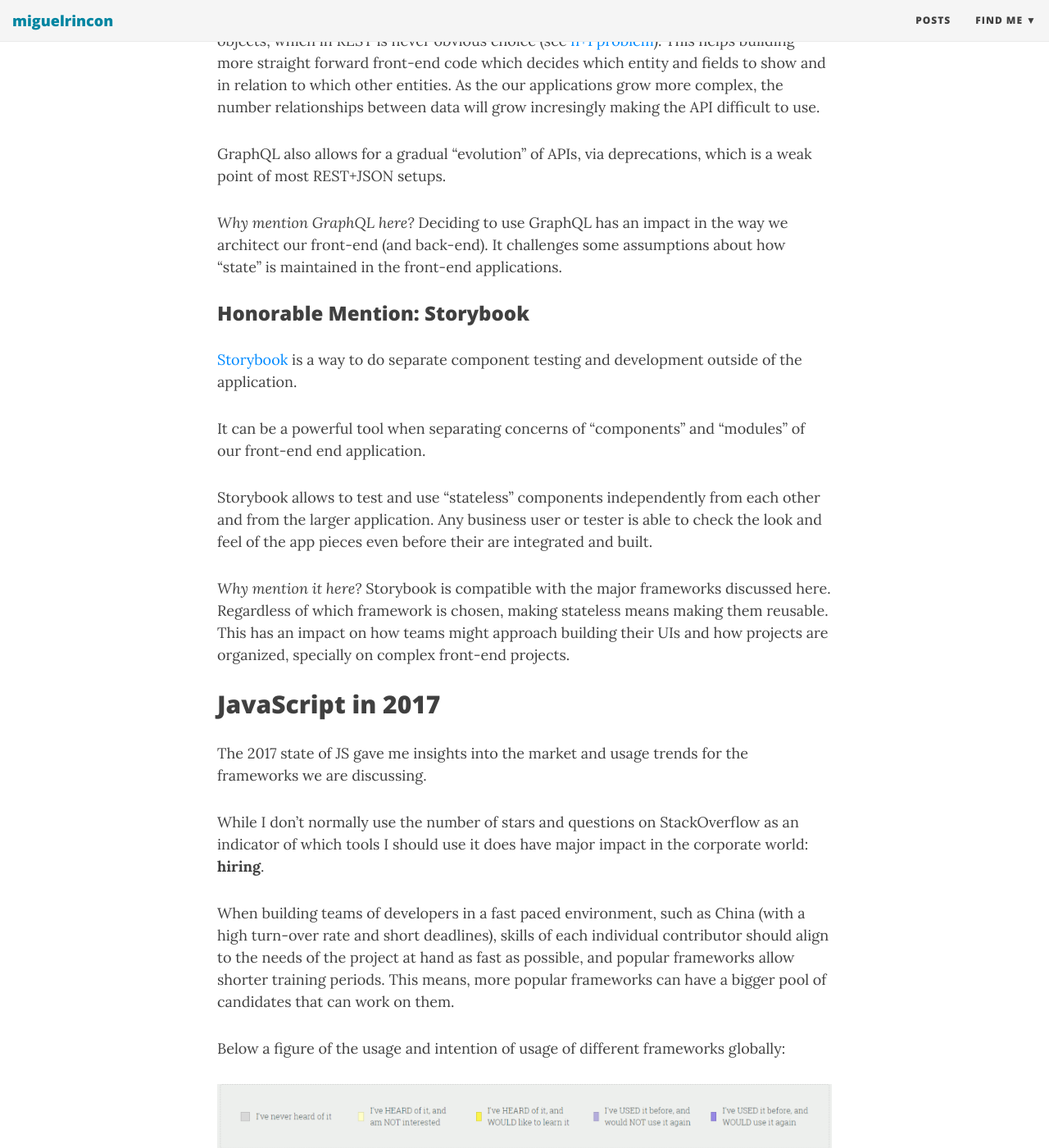
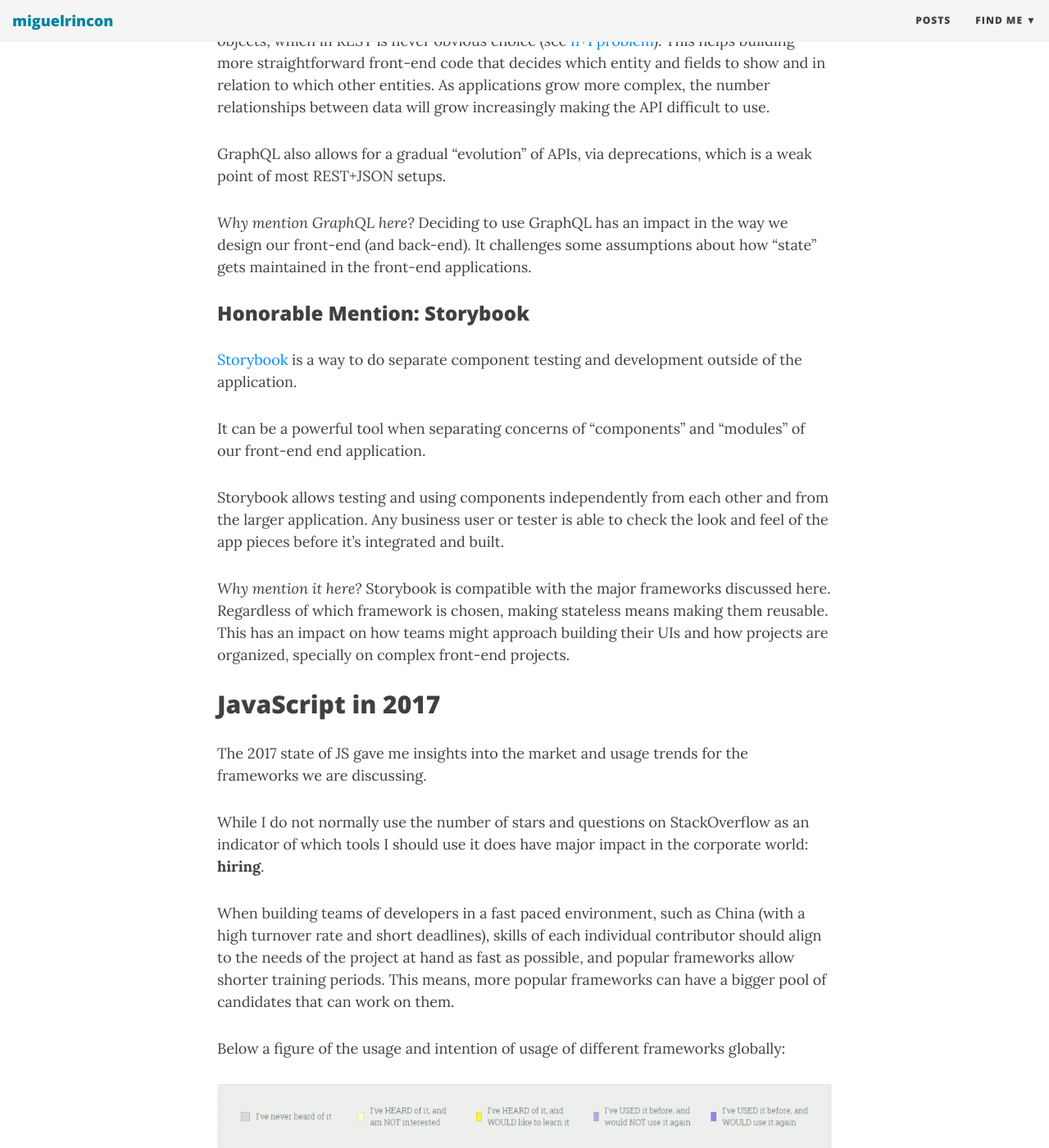
Before and after one commit to miguelrincon/miguelrincon.github.io, a Jekyll site: the page built from _posts/2018-02-15-frontend-frameworks-comparison.md, in a window 1280 px wide and 1400 px high, scrolled down 3214 px. Shown: the whole window at 82% size. Built offline with Jekyll 4.4.1, drawn with Linux system fonts in a browser that asks for light colours; nearby versions of some CDN libraries; some of the changed text lies outside the part shown.

Commit message:
Fixed typos and grammar in article

```diff
--- a/_posts/2018-02-15-frontend-frameworks-comparison.md
+++ b/_posts/2018-02-15-frontend-frameworks-comparison.md
@@ -1,10 +1,10 @@
 ---
 layout: post
 title: "Front-end Frameworks comparison"
-subtitle: A non-technical dicussion of JS frameworks
+subtitle: A dicussion of JS frameworks for non-expert colleagues
 ---
 
-In my role as Web Architect I was asked to compare JavaScript front-end frameworks. I wanted to help my team select one framework that was going to be used for most new projects, which exist in different teams, environments and costs ranges.
+In my role as Web Architect, I was asked to compare JavaScript front-end frameworks. I wanted to help my team select one framework that for new projects, in different teams, environments and customer budget ranges.
 
 The criteria I chose was not necessarily only technical, but meant to help our company adapt to a new market of technologies, which had stalled in the recent months due to a case of organizational "analysis paralysis".
 
@@ -14,7 +14,7 @@
 
 ## The competitors
 
-There are three main competitors for the position of "popular" JS frameworks. While there is not a single "winner", we should select one which can help us achieve our business goals in most cases.
+There are three main competitors for the position of "popular" JS frameworks. While there is not a single "winner", we should select one that can help us achieve our business goals in most cases.
 
 Three are obvious JS competitors: Angular, React, VueJS.
 
@@ -38,17 +38,17 @@
 
 Facebook, the original creator of React, switched from the confusing "BSD + Patents" license to the MIT license to the relief of corporate users, which were concerned that the patents of some of their products might be lost to Facebook be introducing React to their stack.
 
-Large applications built in React might suffer from tight-coupling, so solutions such as Redux and functional programming are used to solve them. This comes a the cost of using higher level of abstractions when building functionality that could be more simple.
+Large applications built in React might suffer from tight coupling, so solutions such as Redux and functional programming are used to solve them. This comes at the cost of using higher level of abstractions when building functionality that could be more simple.
 
 ### VueJS
 
 Vue 2.0 was released in September 2016, which is the stable development version.
 
-Unlike the two previous competitors, it is not funded by a large corporation, and it is partly crowdfunded. The community offers grassroots donations support to it.
+Unlike the two previous competitors, a large corporation does not fund it, and it is partly crowdfunded. The community offers grassroots donations support to it.
 
 It is fast growing as an alternative tool globally, however, since its creator, Evan You, is from China, it is also popular and relevant inside the country, which can be an advantage when finding development talent there.
 
-Additionally as an example of partenrships of VueJS, Laravel, one of the popular new PHP frameworks bundles VueJS by default. Out of the box, they use of VueJS to do part of the presentational logic.
+Additionally as an example of partnerships of VueJS, Laravel, one of the popular new PHP frameworks bundles VueJS by default. Out of the box, they use of VueJS to do part of the presentational logic.
 
 VueJS does not offer a complete landscape solution for mobile apps. Unlike React and Angular, a fractioned mobile offer might represent more difficulty when creating mobile apps (there is no obvious equivalent of VueJS Native).
 
@@ -64,11 +64,11 @@
 
 It uses two main kinds of query, which are use to fulfill get role of the HTTP verbs called: via ExecuteQuery (replacing GET) and ExecuteMutation (replacing POST, PUT, DELETE).
 
-GraphQL helps in solving endless discussions around how to map relationships between objects, which in REST is never obvious choice (see [n+1 problem](https://restfulapi.net/rest-api-n-1-problem/)). This helps building more straight forward front-end code which decides which entity and fields to show and in relation to which other entities. As the our applications grow more complex, the number relationships between data will grow incresingly making the API difficult to use.
+GraphQL helps in solving endless discussions around how to map relationships between objects, which in REST is never obvious choice (see [n+1 problem](https://restfulapi.net/rest-api-n-1-problem/)). This helps building more straightforward front-end code that decides which entity and fields to show and in relation to which other entities. As applications grow more complex, the number relationships between data will grow increasingly making the API difficult to use.
 
 GraphQL also allows for a gradual "evolution" of APIs, via deprecations, which is a weak point of most REST+JSON setups.
 
-*Why mention GraphQL here?* Deciding to use GraphQL has an impact in the way we architect our front-end (and back-end). It challenges some assumptions about how "state" is maintained in the front-end applications.
+*Why mention GraphQL here?* Deciding to use GraphQL has an impact in the way we design our front-end (and back-end). It challenges some assumptions about how "state" gets maintained in the front-end applications.
 
 ### Honorable Mention: Storybook
 
@@ -76,7 +76,7 @@
 
 It can be a powerful tool when separating concerns of "components" and "modules" of our front-end end application.
 
-Storybook allows to test and use "stateless" components independently from each other and from the larger application. Any business user or tester is able to check the look and feel of the app pieces even before their are integrated and built.
+Storybook allows testing and using components independently from each other and from the larger application. Any business user or tester is able to check the look and feel of the app pieces before it's integrated and built.
 
 *Why mention it here?* Storybook is compatible with the major frameworks discussed here. Regardless of which framework is chosen, making stateless means making them reusable. This has an impact on how teams might approach building their UIs and how projects are organized, specially on complex front-end projects.
 
@@ -84,15 +84,15 @@
 
 The 2017 state of JS gave me insights into the market and usage trends for the frameworks we are discussing.
 
-While I don't normally use the number of stars and questions on StackOverflow as an indicator of which tools I should use it does have major impact in the corporate world: **hiring**.
+While I do not normally use the number of stars and questions on StackOverflow as an indicator of which tools I should use it does have major impact in the corporate world: **hiring**.
 
-When building teams of developers in a fast paced environment, such as China (with a high turn-over rate and short deadlines), skills of each individual contributor should align to the needs of the project at hand as fast as possible, and popular frameworks allow shorter training periods. This means, more popular frameworks can have a bigger pool of candidates that can work on them.
+When building teams of developers in a fast paced environment, such as China (with a high turnover rate and short deadlines), skills of each individual contributor should align to the needs of the project at hand as fast as possible, and popular frameworks allow shorter training periods. This means, more popular frameworks can have a bigger pool of candidates that can work on them.
 
 Below a figure of the usage and intention of usage of different frameworks globally:
 
 ![JS Framework Popularity contest](/img/posts/front-end-frameworks/js-popularity-contest.png)
 
-This picture shows us how VueJS and Angular 2+ are interesting for developers, while React getting established a the most-used framework. I see a similar trend in StackOverflow:
+VueJS and Angular 2+ are interesting for developers's new projects, and React is established as the most-used framework. I see a similar trend in StackOverflow:
 
 ![JS Framework Popularity contest](/img/posts/front-end-frameworks/stackoverflow-question-tags.png)
 
@@ -100,23 +100,23 @@
 
 ![JS Framework Popularity contest](/img/posts/front-end-frameworks/germany-china.png)
 
-While Germany has a similar result as other global trends; China, the home of VueJS, has a preference for it (note: the data for China is smaller could be more biased).
+While Germany has a similar result as other global trends, China, the home of VueJS, has a preference for it (note: the data for China is smaller could be more biased).
 
 This means that when building new front-end applications with teams in China, VueJS might have some advantages.
 
 ## Suggestions based on JS history
 
-Historically, popular frameworks have had a 2-year life-cycle to later get "abandoned" or stuck as framework "zombies". We cannot easily predict the popularity of a given framework.
+Historically, popular frameworks have had a 2-year life cycle to later get "abandoned" or stuck as framework "zombies". We cannot easily predict the popularity of a given framework.
 
-I suggest to plan for a 2-4 years application life-cycle, this is the history lesson of older JavaScript frameworks.
+I suggest planning for a 2-4 years application life cycle, this is the history lesson of older JavaScript frameworks.
 
 ![JS Framework Popularity in the past](/img/posts/front-end-frameworks/stackoverflow-historical.png)
 
 So this leads me to some conclusions:
 
 - Don't build UI monoliths: different business scenarios and roles might call for different UI approaches.
-  - For example: A back-office can be built using classical MVC templates using VueJS, while the client facing application is built using SPA with Angular.
+  - For example, a back-office can be built using classical MVC templates using VueJS, while the client facing application is built using SPA with Angular.
 - Different teams will require different tooling and life cycle. Depending on the expected lifetime of a project, you may choose a more established framework over a new one.
 - Select a good tool for your job market, China and Europe have different talent markets: hire accordingly.
 
-**Note:** At the end of dicussion, we opted for a general guideline of using VueJS for most new projects. VueJS provided an attractive choice for new hires, buy-in of the China market and overall "love" of the global community.
+**Note:** At the end of discussion, we opted for a general guideline of using VueJS for most new projects. VueJS provided an attractive choice for new hires, buy-in of the China market and overall "love" of the global community.
```
Also changed, not shown: other parts of _posts/2018-02-15-frontend-frameworks-comparison.md (+2 -2 lines).
